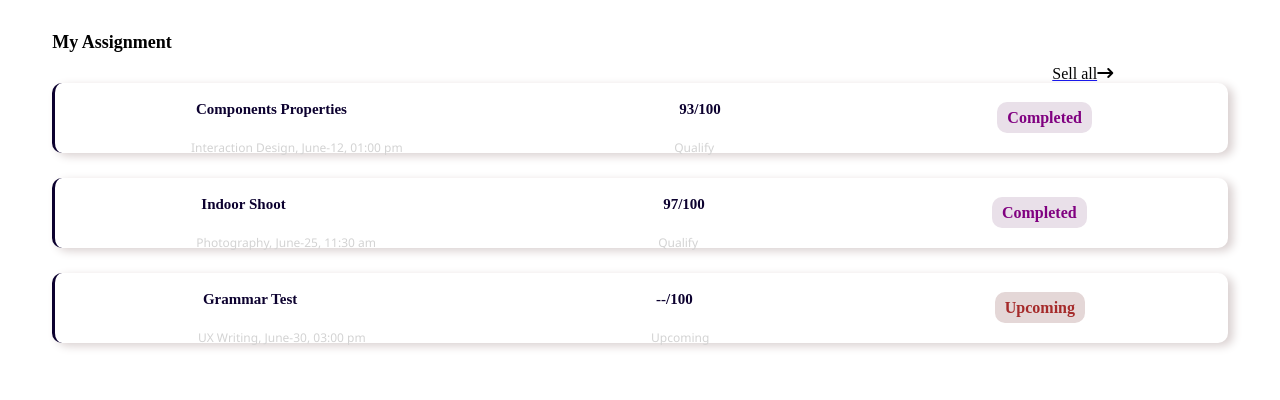
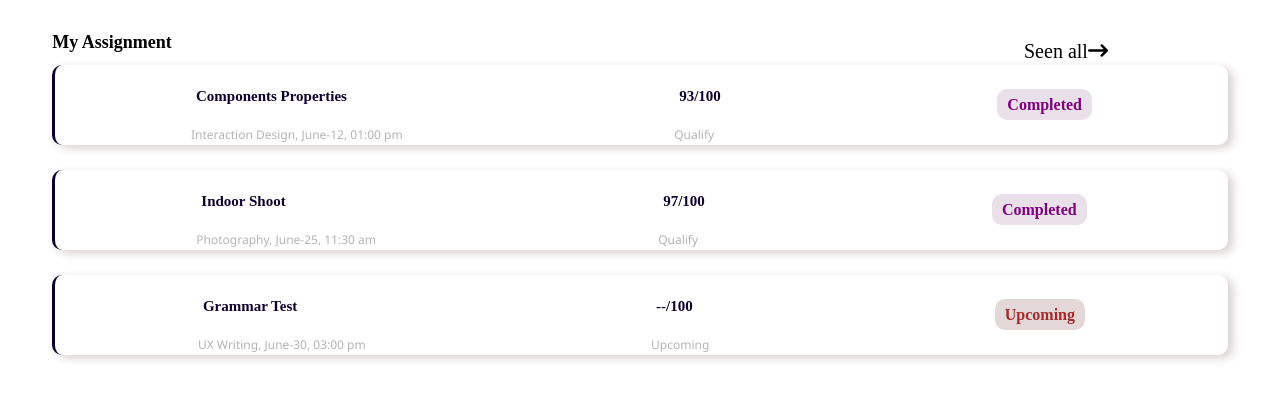
Before and after one commit to Jpflames/skylineict-cohort20, a plain HTML site: page courses.html in a window 1280 px wide. Drawn offline with Linux system fonts and the light colour scheme.

Commit message:
i removed unnecessary codes and added new once into courses.css

```diff
--- a/courses.css
+++ b/courses.css
@@ -1,58 +1,21 @@
 .body{
-  /*display: flex;*/
+  display: flex;
 }
-
-/*.header-main{
-  display: flex;
-  justify-content: space-between;
-  background-color: white;
-  padding: 5px 20px;
-  border-radius: 15px;
-  align-items: center;
-  width: 93%;
-  margin-left: auto;
-  margin-right: auto;
-  margin-top: 15px;
-  box-shadow: 3px 3px 3px 1px #0c012f;
-
-  }
-
-  .profile-info{
-    display: flex;
-    align-items: center;
-    gap: 100px;
-    }
-
-
-    .move{
-      font-size: 20px;
-      /*position: relative;*/
-      margin-left: 1100px;
-      /*position: fixed;*/
-      bottom: 5px;
-      /*justify-content: space-between;*/
-    }
-
-
-    /*.move1{
-      cursor: pointer;
-    }*/
-
-
     /* go back home button */
   .next {
     position: absolute;
-    top: 8%;
-    left: 50%;
-    font-size: 10px;
-    /*outline: none;*/
+    top: 5%;       /* it raises "seen all" high, the lesser the %
+    the higher it goes*/
+    left: 80%;     /* it shifts "seen all" towards the right handside*/
+    font-size: 20px;   /* it increases the size of "seen all"*/
+    outline: none;     /* it removes underline under "seen all"*/
   }
 
   .next-home {
     color: black;
     outline: none;
     left: 50%;
-    margin-left: 1000px;
+    /*margin-left: 11000px;*/
     list-style: none;
     margin-bottom: 50px;
     /*botton:20%;*/
@@ -91,7 +54,7 @@ padding-bottom: -10px;
   display: flex;
   justify-content: space-around;
   box-shadow: 5px 3px 10px 0 rgb(217, 208, 208);
-  height: 70px;
+  height: 80px;
   align-items: center;
   border-radius: 10px;
   border-left: 3px solid #0c012f;
@@ -109,14 +72,14 @@ padding-bottom: -10px;
   font-size: 12px;
   font-family: 'Segoe UI', Tahoma, Geneva, Verdana, sans-serif;
   font-style: normal;
-  color: lightgray;
+  color: rgb(180, 180, 180);
 }
 
 .topic1{
   font-size: 12px;
   font-family: 'Segoe UI', Tahoma, Geneva, Verdana, sans-serif;
   font-style: normal;
-  color: lightgray;
+  color: rgb(180, 180, 180);
 }
 
 .btn-btn{
--- a/courses.html
+++ b/courses.html
@@ -17,7 +17,7 @@
     <h1>My Assignment</h1>
 
     <div class="next">
-      <a href="courses.html"><span class="next-home">Sell all<i class="fa-solid fa-arrow-right-long"></i></span></a>
+      <span class="next-home">Seen all<i class="fa-solid fa-arrow-right-long"></i></span>
     </div>
 
     <div class="assignment-flex">
```
